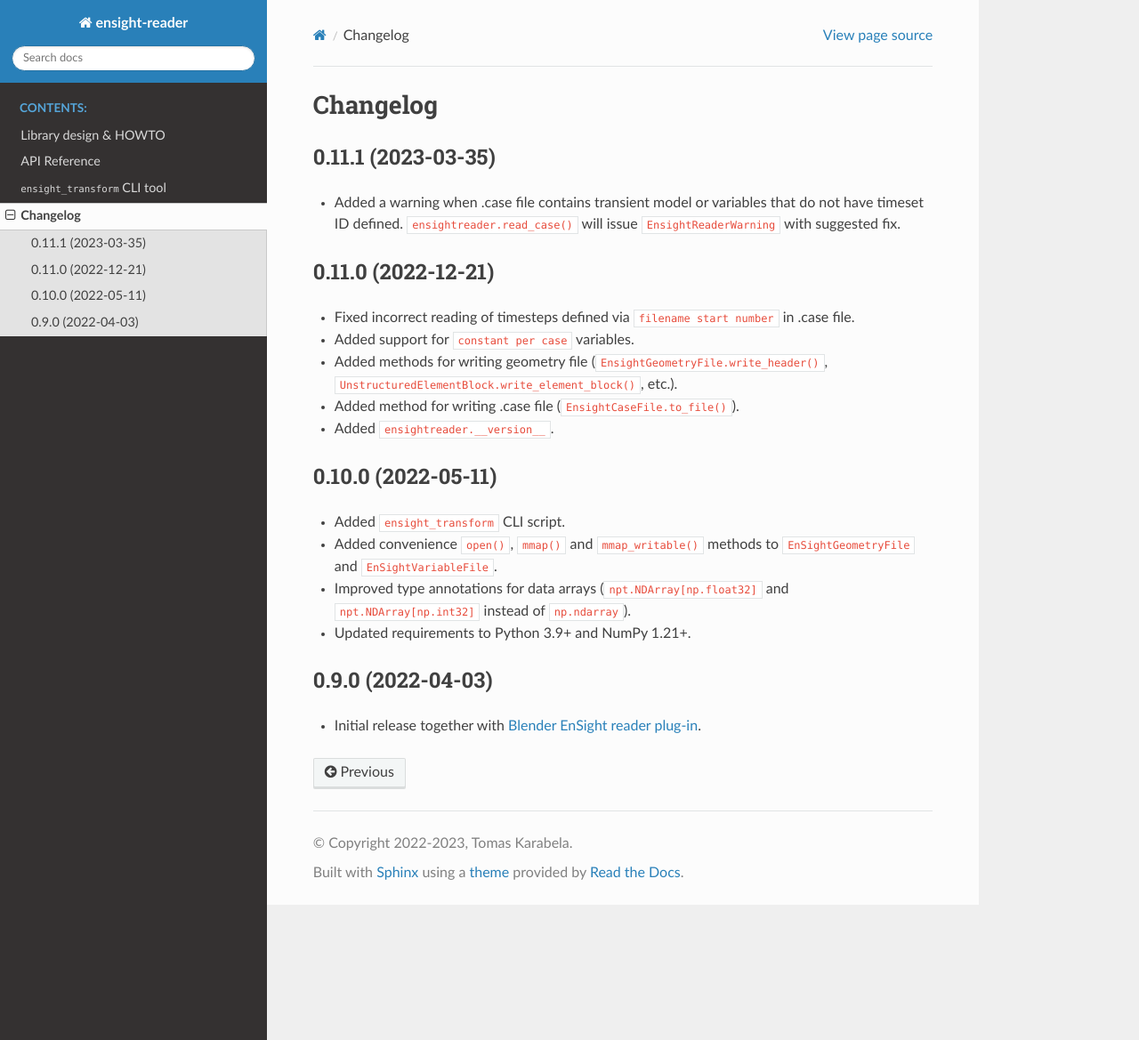
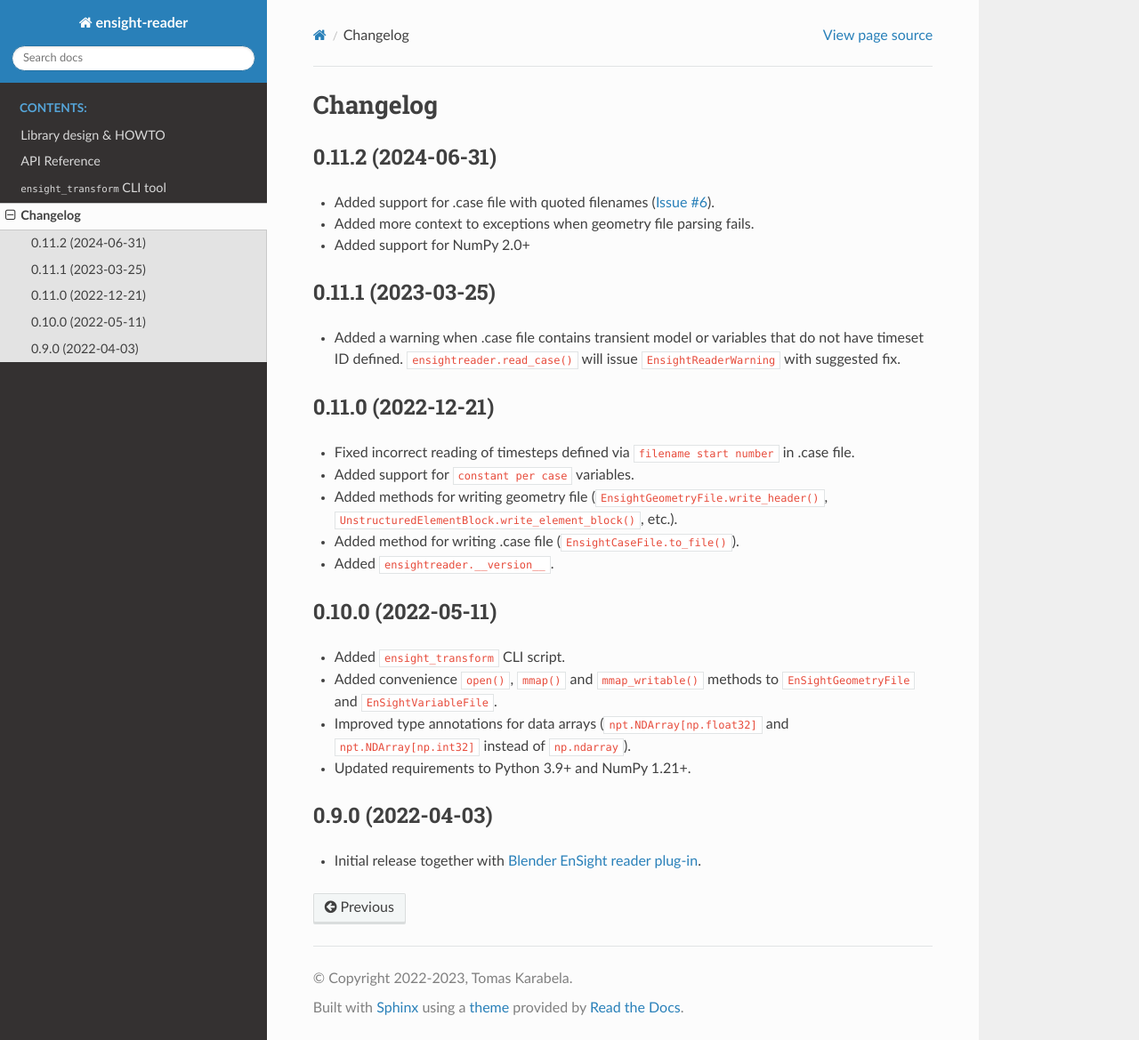
Before and after one commit to tkarabela/ensight-reader, a Sphinx documentation site: the page built from docs/source/changelog.rst, in a window 1280 px wide and 1169 px high. Shown: the whole window at 89% size. Built offline with Sphinx 7.4.7 and the Read the Docs theme 2.0.0, drawn with Linux system fonts in a browser that asks for light colours.

Commit message:
Version 0.11.2

```diff
--- a/docs/source/changelog.rst
+++ b/docs/source/changelog.rst
@@ -1,7 +1,14 @@
 Changelog
 =========
 
-0.11.1 (2023-03-35)
+0.11.2 (2024-06-31)
+-------------------
+
+- Added support for .case file with quoted filenames (`Issue #6 <https://github.com/tkarabela/ensight-reader/issues/6>`_).
+- Added more context to exceptions when geometry file parsing fails.
+- Added support for NumPy 2.0+
+
+0.11.1 (2023-03-25)
 -------------------
 
 - Added a warning when .case file contains transient model or variables that do not have timeset ID defined.
--- a/docs/source/index.rst
+++ b/docs/source/index.rst
@@ -63,7 +63,7 @@ License
 
 .. code-block:: text
 
-    Copyright (c) 2022-2023 Tomas Karabela
+    Copyright (c) 2022-2024 Tomas Karabela
 
     Permission is hereby granted, free of charge, to any person obtaining a copy
     of this software and associated documentation files (the "Software"), to deal
--- a/ensightreader.py
+++ b/ensightreader.py
@@ -1,4 +1,4 @@
-# Copyright (c) 2022-2023 Tomas Karabela
+# Copyright (c) 2022-2024 Tomas Karabela
 #
 # Permission is hereby granted, free of charge, to any person obtaining a copy
 # of this software and associated documentation files (the "Software"), to deal
@@ -39,7 +39,7 @@ SeekableBufferedWriter = Union[BinaryIO, _mmap.mmap]
 Float32NDArray = npt.NDArray[np.float32]
 Int32NDArray = npt.NDArray[np.int32]
 
-__version__ = "0.11.1"
+__version__ = "0.11.2"
 
 
 def add_exception_note(e: Exception, note: str) -> None:
--- a/setup.cfg
+++ b/setup.cfg
@@ -21,6 +21,7 @@ classifiers =
     Programming Language :: Python :: 3.9
     Programming Language :: Python :: 3.10
     Programming Language :: Python :: 3.11
+    Programming Language :: Python :: 3.12
     Topic :: Scientific/Engineering
     Typing :: Typed
 
```
Also changed, not shown: LICENSE.txt.
